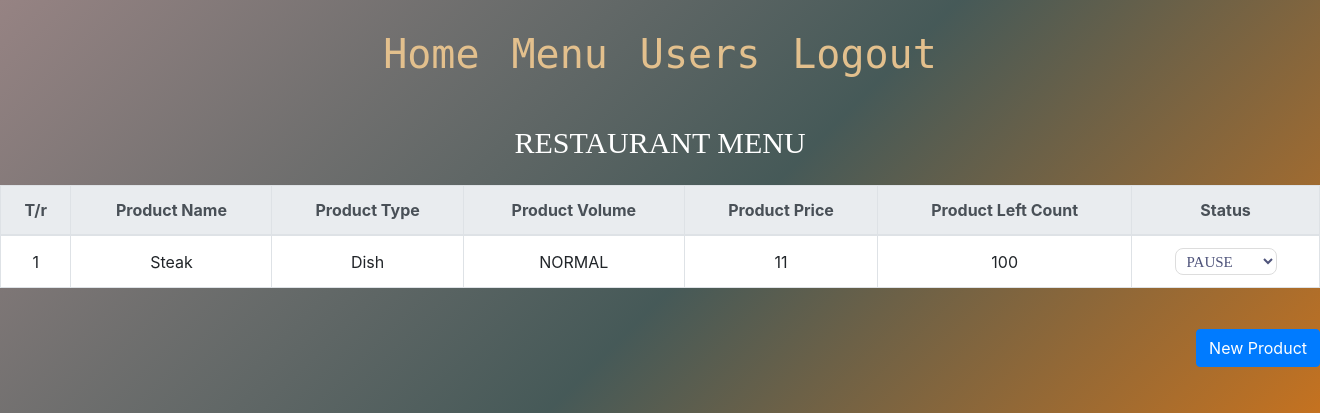
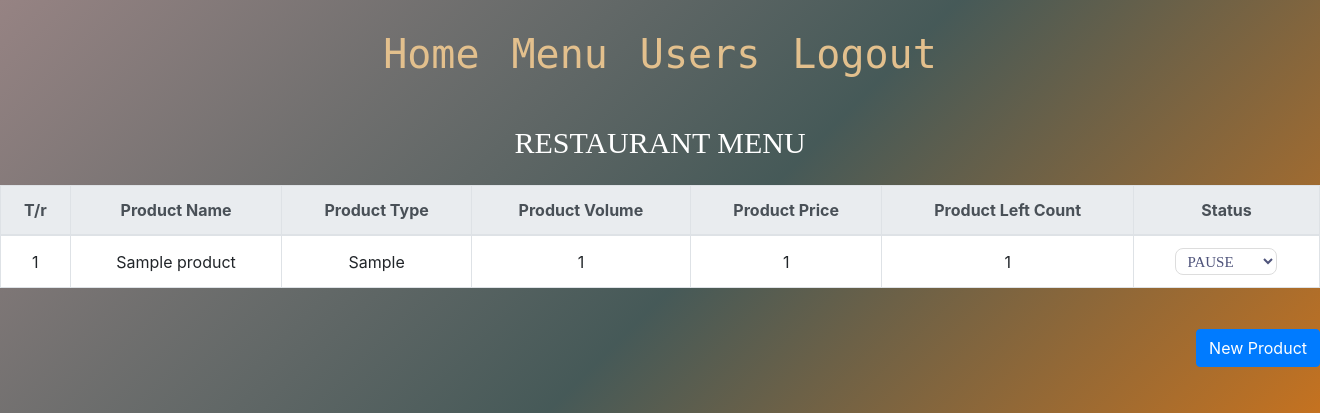
Before and after one commit to khikmat64168-cyber/burak, a Node project: template src/views/products.ejs in a window 1320 px wide. Shown: the top 413 px of the page. Run offline with Node 20 templates, Linux system fonts and the light colour scheme; the template is opened without the code that fills it: most values are stand-ins (such as "Sample title", 1, 10 or a date in 2020); some libraries are stand-ins or nearby versions.

Commit message:
fix: modify products page based on products data

```diff
--- a/src/views/products.ejs
+++ b/src/views/products.ejs
@@ -44,21 +44,24 @@
               </tr>
             </thead>
             <!--  LOOP PRODUCTS: START  -->
-            <tbody style="background: white">
-              <td>1</td>
-              <td>Steak</td>
-              <td>Dish</td>
-              <td>NORMAL</td>
-              <td>11</td>
-              <td>100</td>
+              <% products.map(function(value, key) {%>
+              <tbody style="background: white">
+              <td><%= key + 1 %></td>
+              <td><%= value.productName %></td>
+              <td><%= value.productCollection %></td>
+              <td><%= value.productCollection === 'DRINK' ? value.productVolume : value.productSize %></td>
+              <td><%= value.productSize %></td>
+              <td><%= value.productLeftCount  %></td>
               <td>
-                <select class="spec-select new-product-status">
-                  <option value="PAUSE" selected>PAUSE</option>
-                  <option value="PROCESS">PROCESS</option>
-                  <option value="DELETE">DELETE</option>
+                <select class="spec-select new-product-status" id="<%= value._id %>">
+                  <option value="PAUSE" <%= value.productStatus === 'PAUSE' ? 'selected': '' %> >PAUSE</option>
+                  <option value="PROCESS"  <%= value.productStatus === 'PROCESS' ? 'selected': '' %>>PROCESS</option>
+                  <option value="DELETE"  <%= value.productStatus === 'DELETE' ? 'selected': '' %>>DELETE</option>
                 </select>
               </td>
             </tbody>
+            <%}) %>
+
             <!--  LOOP PRODUCTS: END  -->
           </table>
           <div
```
Also changed, not shown: 2 other files.
